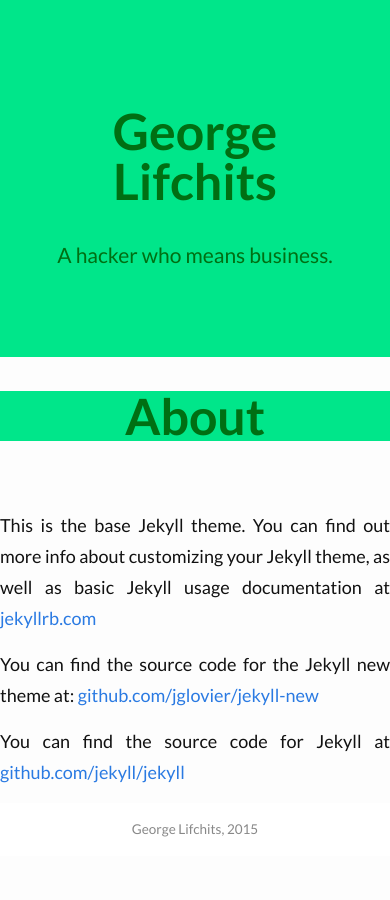
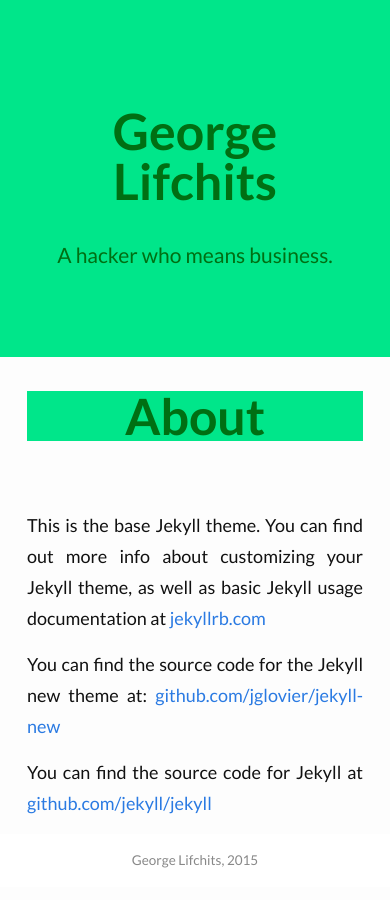
Before and after one commit to glifchits/glifchits.github.io, a Jekyll site: the page built from about.md, in a window 390 px wide. Built offline with Jekyll 4.4.1, drawn with Linux system fonts in a browser that asks for light colours; nearby versions of some CDN libraries; library files that are not in the unit come from our copies; comment, search, counter and statistics services are not loaded.

Commit message:
padding for post content, esp on mobile

```diff
--- a/_sass/_post.scss
+++ b/_sass/_post.scss
@@ -6,6 +6,7 @@
 .post {
   max-width: 750px;
   margin: 0 auto;
+  padding: 0 1.5em;
 
   .post-content {
     padding-top: 2em;
```
